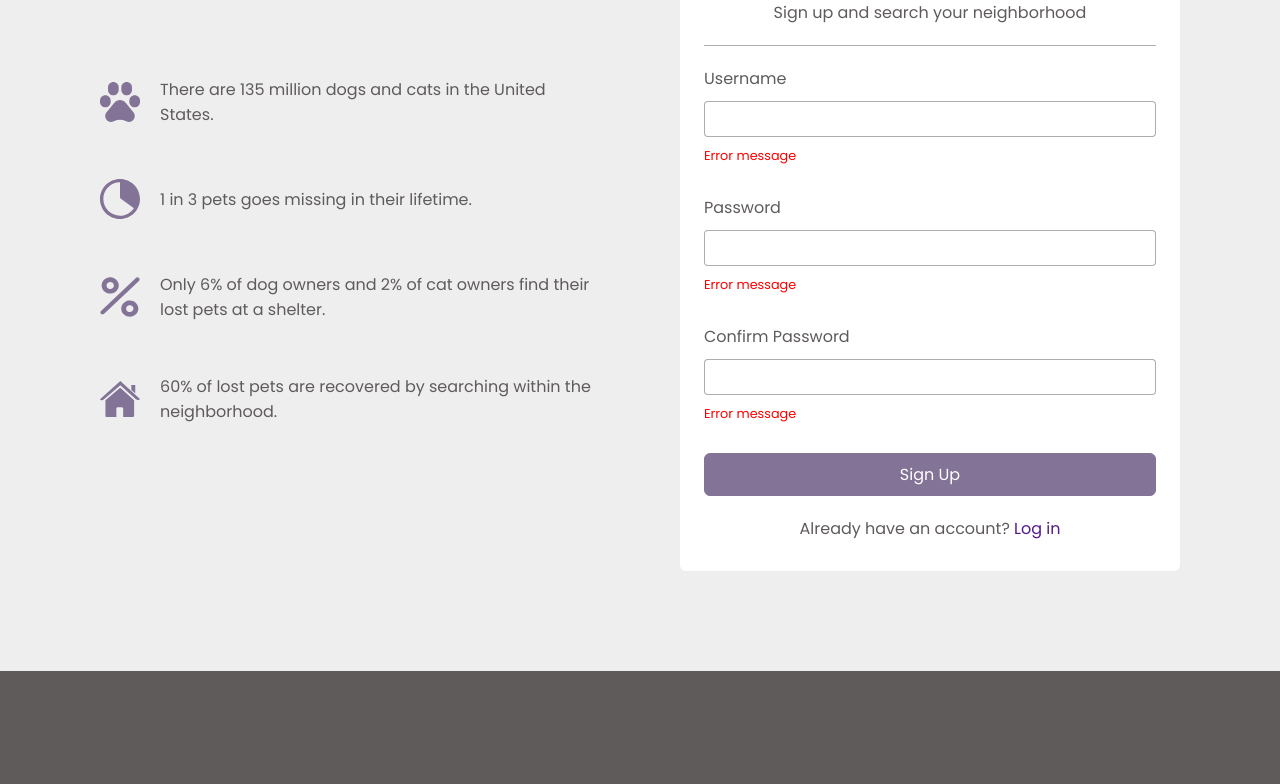
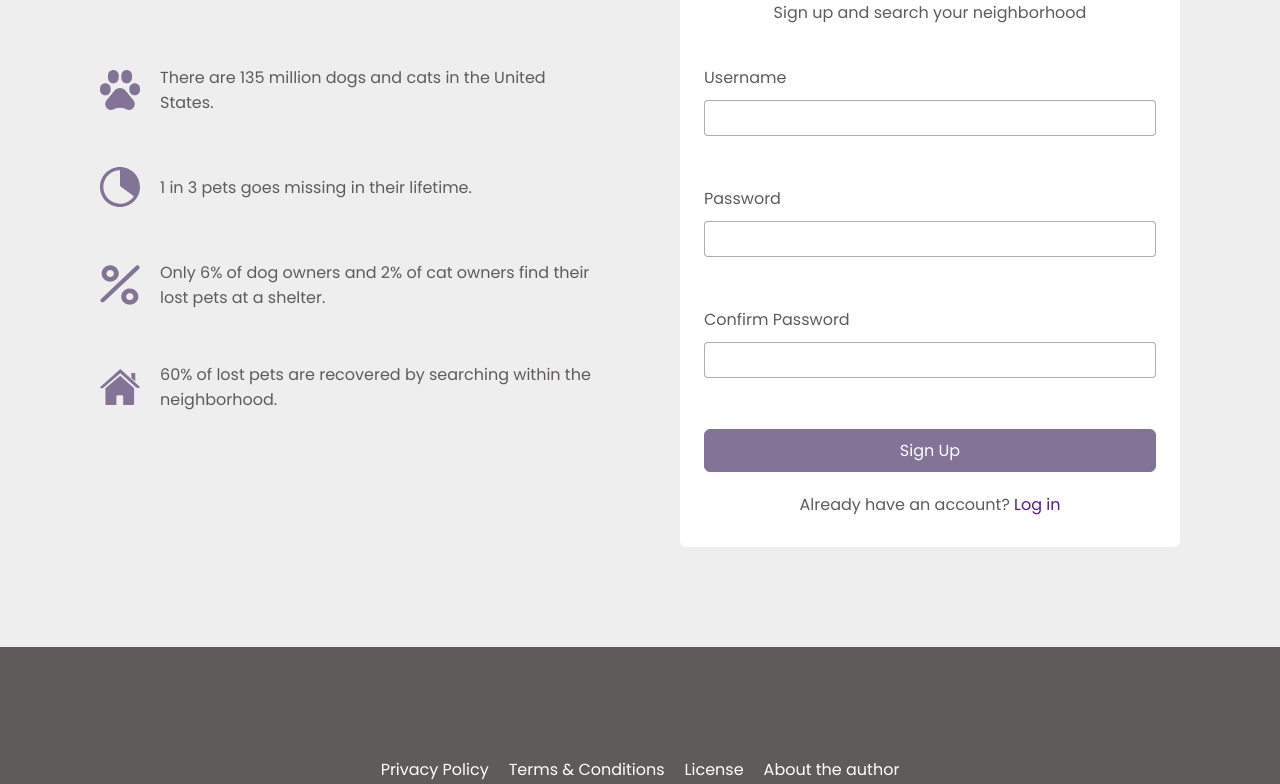
Before and after one commit to orojas12/furlorn, a React (Create React App) app in the folder frontend/: page / in a window 1280 px wide. Shown: the part 1544-2328 px from the top of the page. Built offline with nearby package versions, Linux system fonts and the light colour scheme.

Commit message:
remove horizontal line and hardcoded error text

```diff
--- a/frontend/src/components/Form/Form.scss
+++ b/frontend/src/components/Form/Form.scss
@@ -16,7 +16,6 @@
     font-size: inherit;
     font-weight: 400;
     text-align: center;
-    border-bottom: solid 1px color.adjust(var.$dark, $alpha: -0.5);
   }
 
   .field {
@@ -29,6 +28,7 @@
     &__error {
       color: red;
       font-size: 0.8em;
+      height: 0.8em;
       margin-top: 1rem;
     }
 
--- a/frontend/src/components/Form/Form.tsx
+++ b/frontend/src/components/Form/Form.tsx
@@ -29,7 +29,7 @@ function generateFormInputs(fields: IFormProps["fields"]) {
           {splitCamelCase(capitalizeFirstLetter(label)).join(" ")}
         </div>
         <input type={type} name={label} />
-        <div className="field__error">Error message</div>
+        <div className="field__error"></div>
       </label>
     );
   });
```
